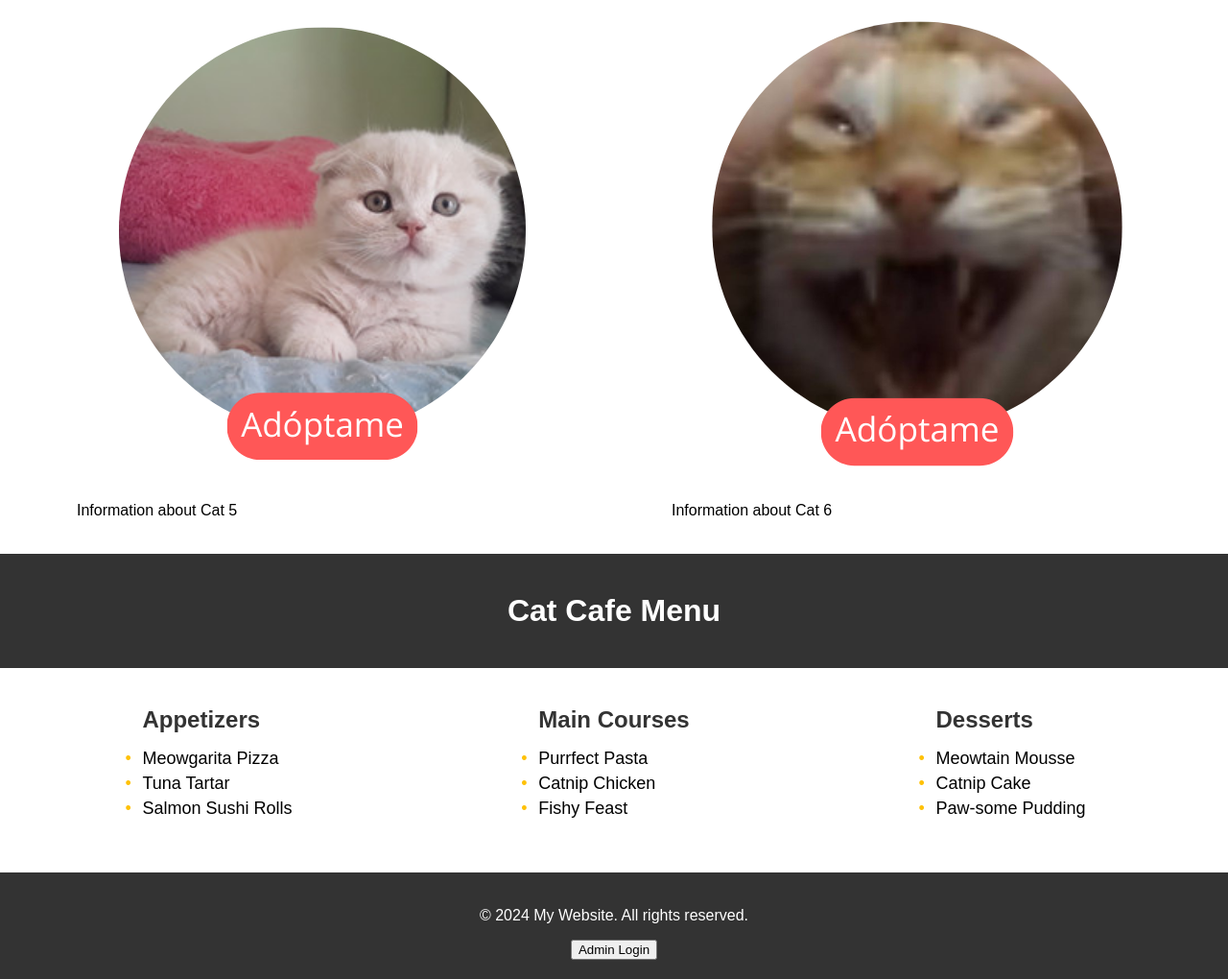
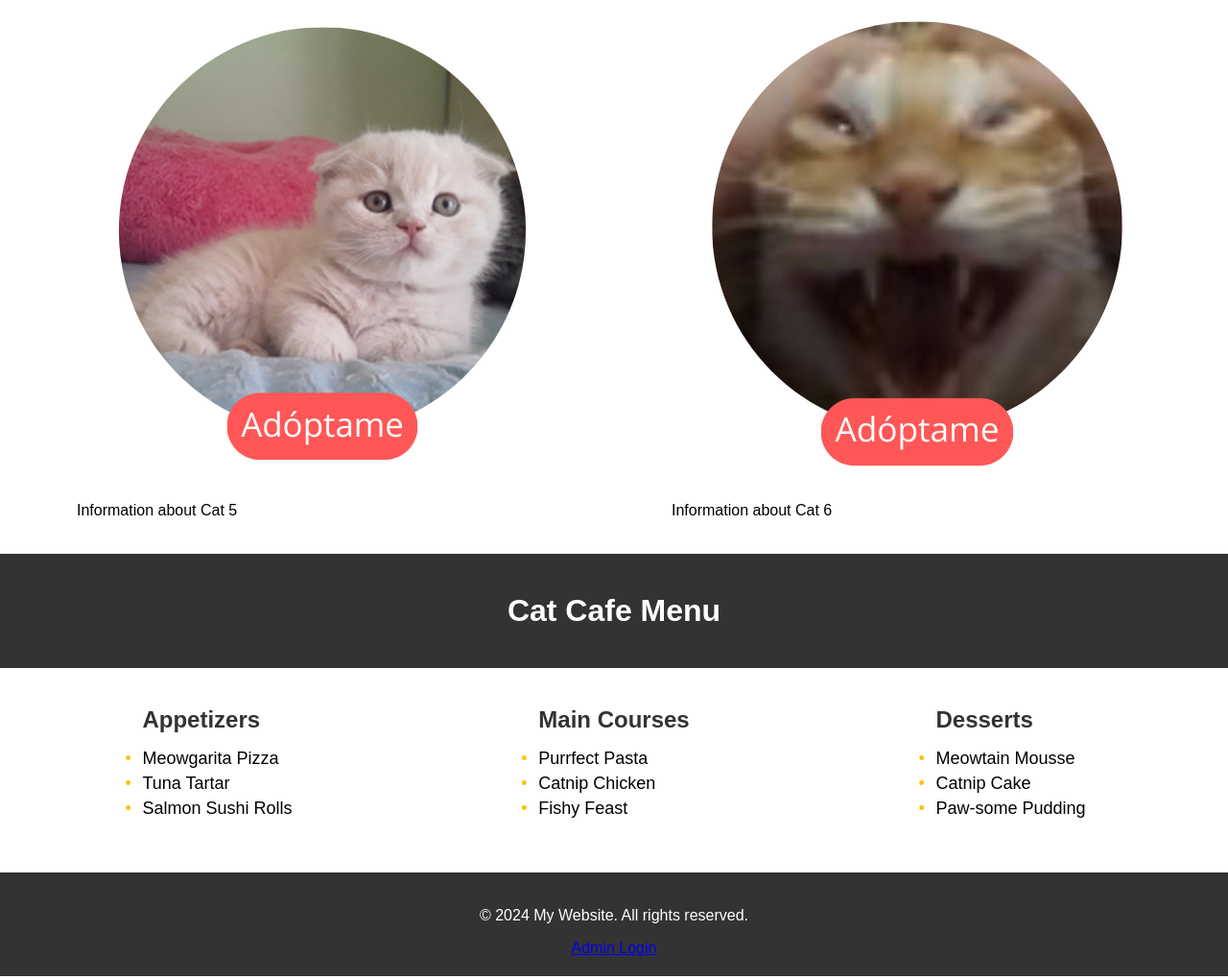
Before and after one commit to vladimirquezadaorozco/CatCafe, a plain HTML site: page indexAdmin.html in a window 1280 px wide. Shown: the part 1440-2460 px from the top of the page at 96% size. Drawn offline with Linux system fonts and the light colour scheme.

Commit message:
LoginPage Update

```diff
--- a/indexAdmin.html
+++ b/indexAdmin.html
@@ -100,7 +100,7 @@
 
 <footer>
     <p>&copy; 2024 My Website. All rights reserved.</p>
-    <button type="submit">Admin Login</button>
+    <a href="loginPage.html" class="button">Admin Login</a>
 </footer>
 
 </body>
--- a/loginPage.css
+++ b/loginPage.css
@@ -8,7 +8,6 @@ body {
     justify-content: center;
     align-items: center;
     height: 100vh;
-    background-image: url('https://png.pngtree.com/png-clipart/20230511/ourmid/pngtree-isolated-cat-on-white-background-png-image_7094927.png');
     background-size: cover;
     background-position: center;
 }
```
